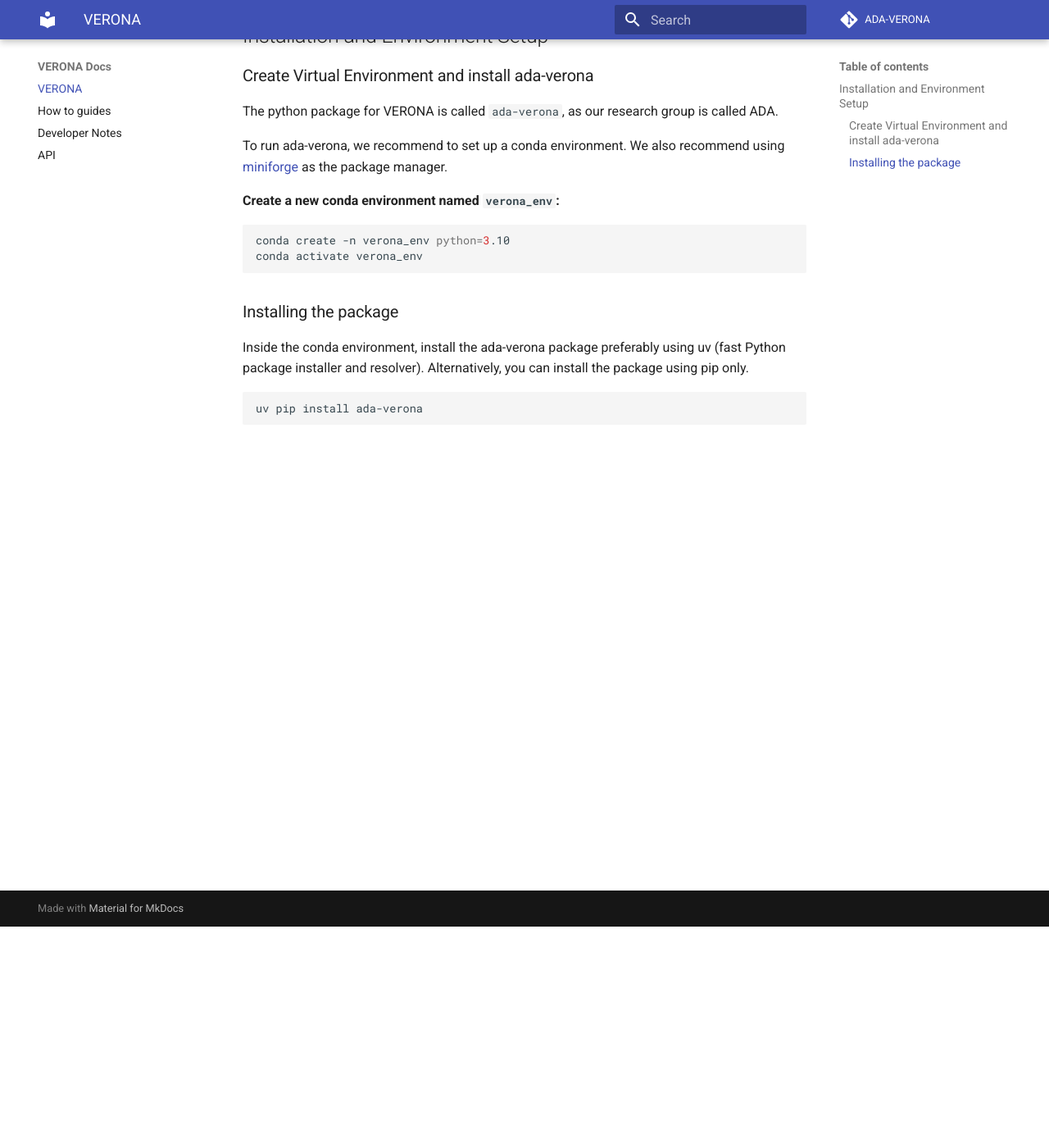
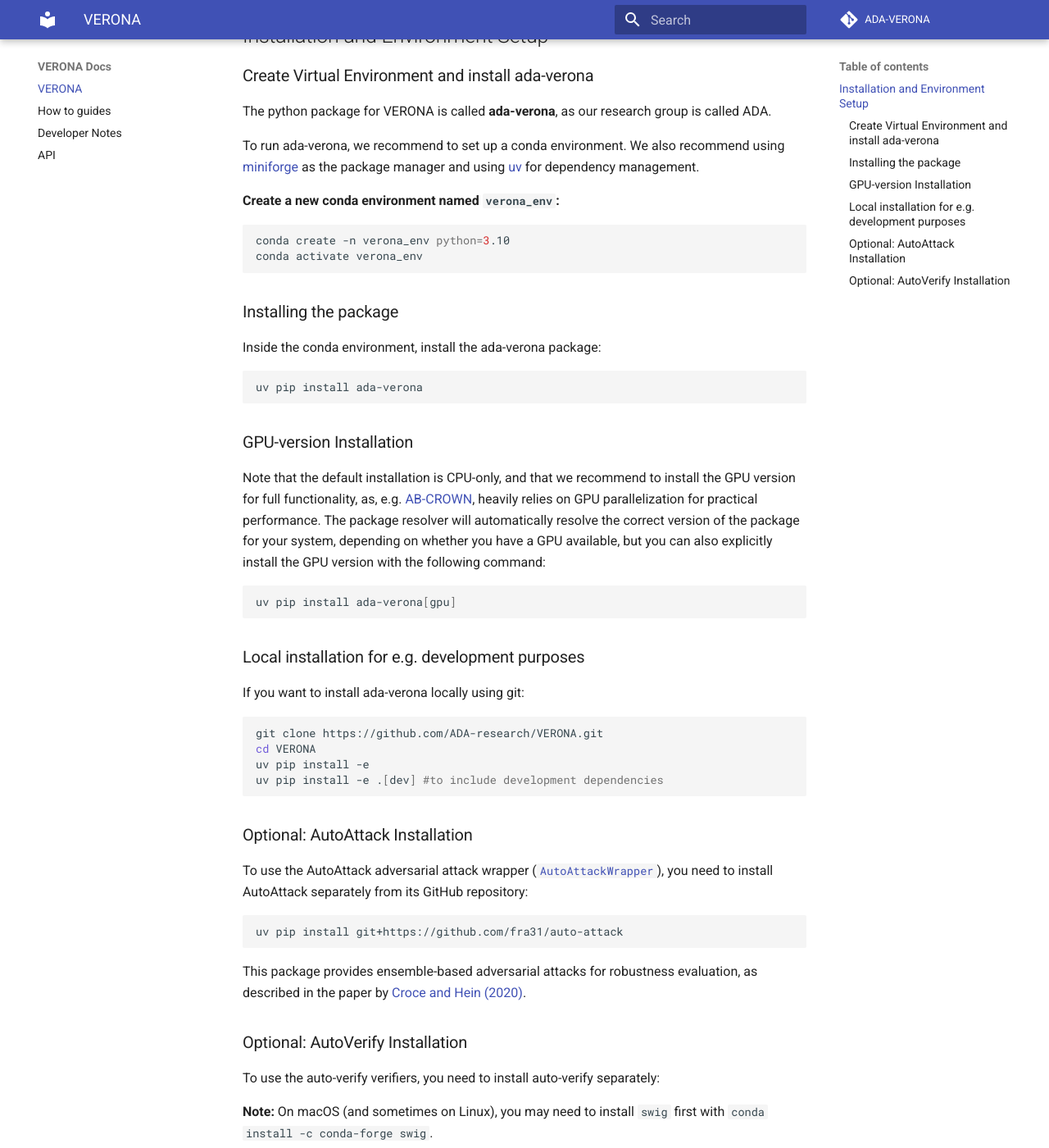
Before and after one commit to ADA-research/VERONA, an MkDocs documentation site: the page built from docs/index.md, in a window 1280 px wide and 1400 px high, scrolled down 270 px. Shown: the whole window at 82% size. Built offline with MkDocs 1.6.1 and Material for MkDocs 9.7.7, drawn with Linux system fonts in a browser that asks for light colours; comment, search, counter and statistics services are not loaded; some of the changed text lies outside the part shown.

Commit message:
updated documentation (#158)
* updated documentation

* Fix examples scripts (#156)

* fixed autoattack device

* added hint for auto-verify installation

* Fix auto-verify documentation link in README (#155)

Updated the auto-verify documentation link

* Fix install issue with sync where sync would create separate .venv at… (#157)

* Fix install issue with sync where sync would create separate .venv at project root instead of installing -e with dev dependencies in active conda env

* Change pytest workflows accordingly

* Remove nvidia libs from dev dependency

* Update README with clearer local installation instructions

Clarified local installation instructions for ada-verona.

* added documentation dependencies

* udated installation instructions

---------

Co-authored-by: Hendrik Baacke <hendrik@hendrikusb.com>

````diff
--- a/docs/index.md
+++ b/docs/index.md
@@ -6,9 +6,9 @@
 
 ### Create Virtual Environment and install ada-verona
 
-The python package for VERONA is called `ada-verona`, as our research group is called ADA.
+The python package for VERONA is called **ada-verona**, as our research group is called ADA.
 
-To run ada-verona, we recommend to set up a conda environment. We also recommend using [miniforge](https://github.com/conda-forge/miniforge) as the package manager.
+To run ada-verona, we recommend to set up a conda environment. We also recommend using [miniforge](https://github.com/conda-forge/miniforge) as the package manager and using [uv](https://docs.astral.sh/uv/) for dependency management.
 
 **Create a new conda environment named `verona_env`:**
 ```bash
@@ -17,7 +17,50 @@
 ```
 ### Installing the package
 
-Inside the conda environment, install the ada-verona package preferably using uv (fast Python package installer and resolver). Alternatively, you can install the package using pip only.
+Inside the conda environment, install the ada-verona package:
+
+
 ```bash
 uv pip install ada-verona
 ```
+
+### GPU-version Installation
+
+Note that the default installation is CPU-only, and that we recommend to install the GPU version for full functionality, as, e.g. [AB-CROWN](https://github.com/Verified-Intelligence/alpha-beta-CROWN), heavily relies on GPU parallelization for practical performance. The package resolver will automatically resolve the correct version of the package for your system, depending on whether you have a GPU available, but you can also explicitly install the GPU version with the following command:
+
+```bash
+uv pip install ada-verona[gpu]
+```
+
+### Local installation for e.g. development purposes
+
+If you want to install ada-verona locally using git:
+
+```bash
+git clone https://github.com/ADA-research/VERONA.git
+cd VERONA
+uv pip install -e
+uv pip install -e .[dev] #to include development dependencies
+
+```
+### Optional: AutoAttack Installation
+
+To use the AutoAttack adversarial attack wrapper ([`AutoAttackWrapper`](./ada_verona/verification_module/attacks/auto_attack_wrapper.py)), you need to install AutoAttack separately from its GitHub repository:
+
+```bash
+uv pip install git+https://github.com/fra31/auto-attack
+```
+
+This package provides ensemble-based adversarial attacks for robustness evaluation, as described in the paper by [Croce and Hein (2020)](https://proceedings.mlr.press/v139/croce21a.html).
+
+### Optional: AutoVerify Installation
+
+To use the auto-verify verifiers, you need to install auto-verify separately:
+
+**Note:** On macOS (and sometimes on Linux), you may need to install `swig` first with `conda install -c conda-forge swig`.
+
+```bash
+uv pip install auto-verify>=0.1.4
+```
+
+This package provides a framework for integrating verifiers. Please refer to the [auto-verify documentation](https://ada-research.github.io/auto-verify/) for details about auto-verify.
--- a/pyproject.toml
+++ b/pyproject.toml
@@ -73,7 +73,10 @@
     "black>=22.0.0",
     "mypy>=0.991",
     "build>=0.10.0",
-    "twine>=4.0.0"
+    "twine>=4.0.0",
+    "mkdocs>=1.6.1",
+    "mkdocs-material>=9.7.0",
+    "mkdocstrings-python>=1.19.0"
 ]
 
 [project.urls]
````
Also changed, not shown: README.md (+2 -2 lines), docs/developer-notes.md (+23 -10 lines).
